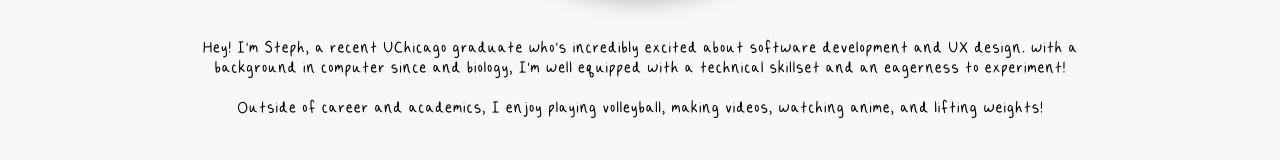
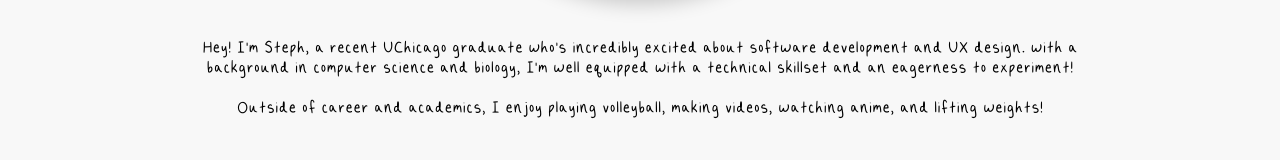
Before and after one commit to theresanqo/personal-portfolio, a plain HTML site: page index.html in a window 1280 px wide. Shown: the part 485-645 px from the top of the page. Drawn offline with Linux system fonts and the light colour scheme.

Commit message:
Fix typo

```diff
--- a/index.html
+++ b/index.html
@@ -33,7 +33,7 @@
         <div class="bio">
             <p>
                 Hey! I'm Steph, a recent UChicago graduate who's incredibly excited about software development and UX design.
-                with a background in computer since and biology, I'm well equipped with a technical skillset and an eagerness
+                with a background in computer science and biology, I'm well equipped with a technical skillset and an eagerness
                 to experiment!<br><br>
                 Outside of career and academics, I enjoy playing volleyball, making videos, watching anime, and lifting weights!
             </p>
```
